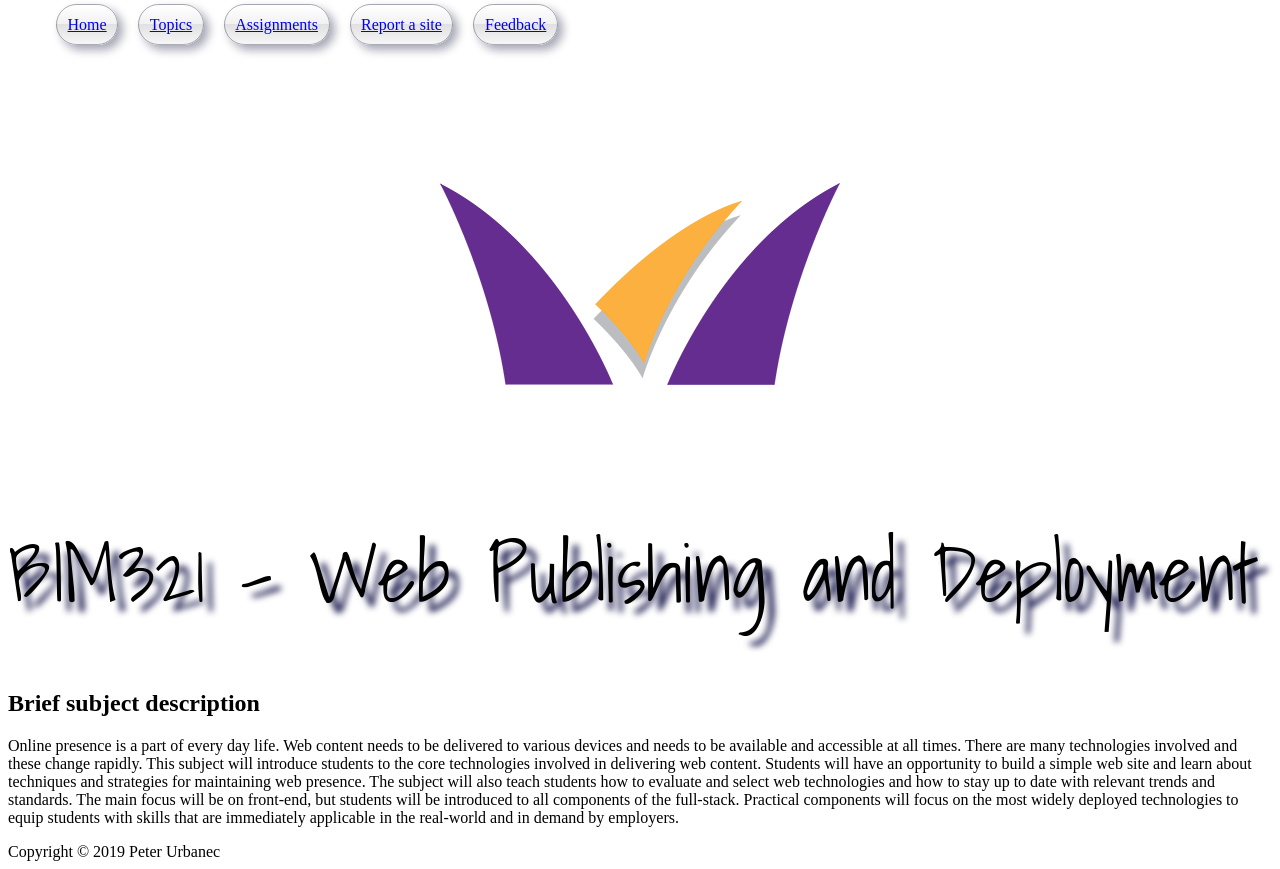
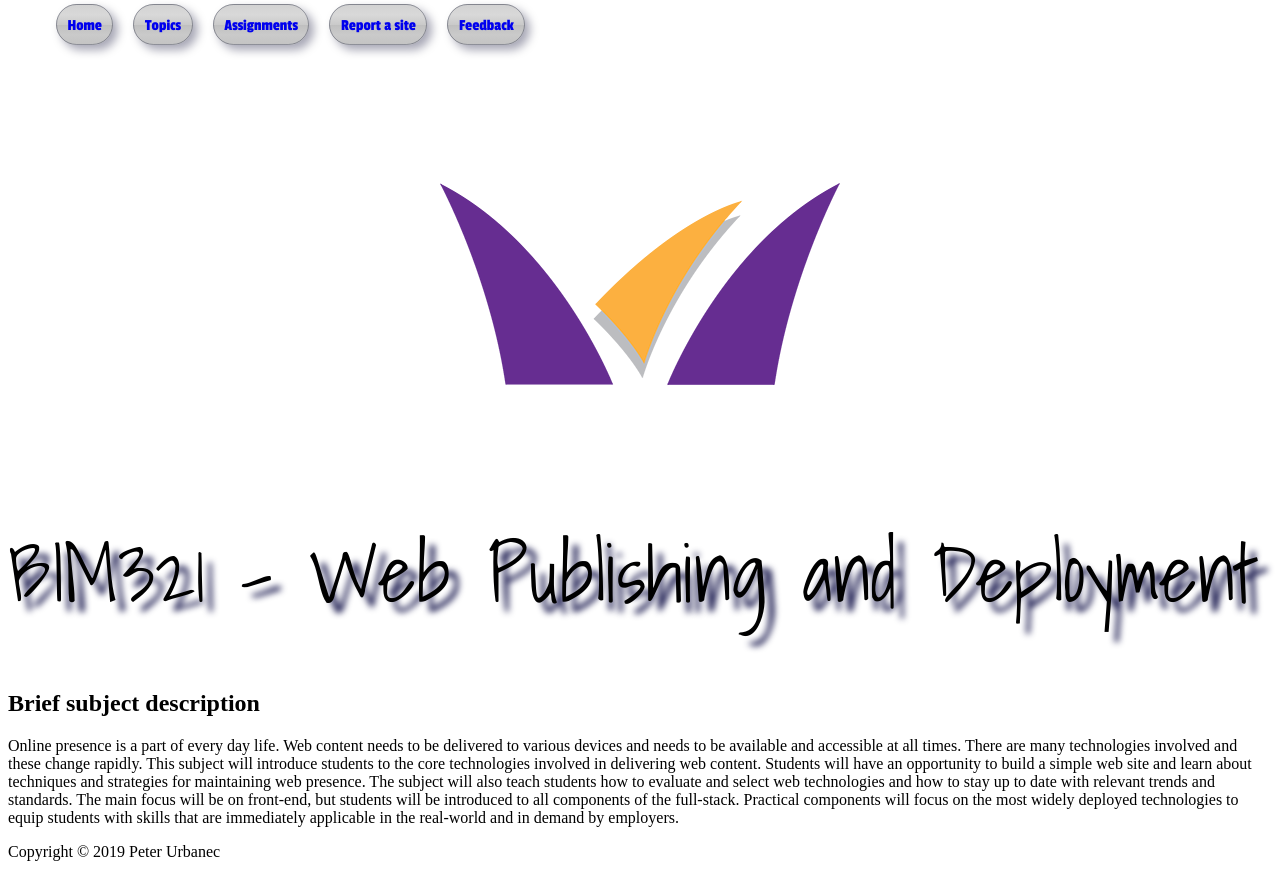
Before and after one commit to bim321/2019_trivial-site, a plain HTML site: page index.html in a window 1280 px wide. Drawn offline with Linux system fonts and the light colour scheme.

Commit message:
Improve styling of nav buttons

```diff
--- a/styles.css
+++ b/styles.css
@@ -1,4 +1,5 @@
 @import url('https://fonts.googleapis.com/css?family=Shadows+Into+Light&display=swap');
+@import url('https://fonts.googleapis.com/css?family=Passion+One&display=swap');
 h1 {
     font-family: 'Shadows Into Light', cursive;
     font-size: 80px;
@@ -21,15 +22,20 @@ nav li {
     border: 1px rgba(0, 8, 34, 0.33) solid;
     border-radius: 2rem;
     box-shadow: 5px 5px 10px rgba(0, 3, 44, 0.349);
-    background: linear-gradient(to bottom, rgba(255, 255, 255, 1) 0%, rgba(241, 241, 241, 1) 50%, rgba(225, 225, 225, 1) 21%, rgba(246, 246, 246, 1) 100%);
+    background: linear-gradient(to bottom, rgba(76,76,76,0.25) 0%,rgba(89,89,89,0.25) 12%,rgba(102,102,102,0.25) 25%,rgba(71,71,71,0.25) 39%,rgba(44,44,44,0.25) 50%,rgba(0,0,0,0.25) 51%,rgba(17,17,17,0.25) 60%,rgba(43,43,43,0.25) 76%,rgba(28,28,28,0.25) 91%,rgba(19,19,19,0.25) 100%);
 }
 
 nav li a:visited {
     color: initial;
 }
 
-nav li a:hover {
+nav li:hover {
     color: initial;
-    box-shadow: 5px 5px 15px rgba(255, 3, 44, 0.349);
+    background-color: rgba(119, 33, 231, 0.667);
+    box-shadow: 5px 5px 10px rgba(119, 33, 231, 0.667);
 }
+
+nav li a {
+    font-family: "Passion One", sans-serif;
+    text-decoration-line: none;
 }
```
